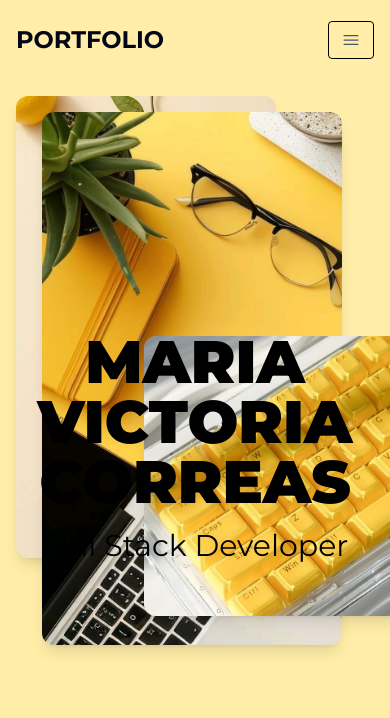
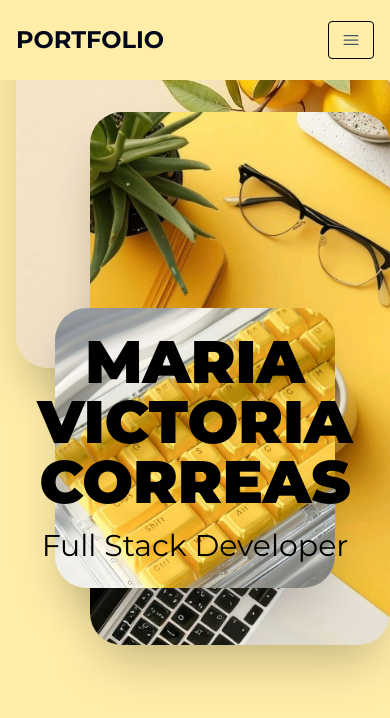
Before and after one commit to MVCorreas/portfolio-mvcorreas, a Next.js app: page / in a window 390 px wide. Shown: the top 718 px of the page. Built offline with nearby package versions, Linux system fonts and the light colour scheme.

Commit message:
style: added responsive position to images

```diff
--- a/src/app/components/HeroSection.jsx
+++ b/src/app/components/HeroSection.jsx
@@ -6,26 +6,26 @@ export default function HeroSection() {
       {/* Top Left Image */}
       <Image
         src="/yellow-flowers.jpg"
-        alt="Yellow fabric"
-        width={260}
+        alt="Yellow flowers"
+        width={460}
         height={460}
-        className="absolute top-12 left-4 rounded-xl shadow-lg"
+        className="absolute bottom-120 left-4 rounded-4xl shadow-2xl md:bottom-124 sm:bottom-124"
       />
       {/* Top Right Image */}
       <Image
         src="/yellow-desktop.jpg"
-        alt="Yellow chairs"
+        alt="Yellow desktop"
         width={300}
         height={600}
-        className="absolute top-16 right-12 rounded-xl shadow-lg"
+        className="absolute top-16 right-0 rounded-4xl shadow-2xl md:right-[-48px] sm:right-[-124px]"
       />
       {/* Bottom Left Image */}
       <Image
         src="/yellow-keyboard.jpg"
-        alt="Yellow stairs"
+        alt="Yellow keyboard"
         width={280}
         height={280}
-        className="absolute top-72 left-36 rounded-xl shadow-lg"
+        className="absolute lg:top-64 lg:left-12 rounded-4xl shadow-2xl sm:top-124 sm:left-72"
       />
       <div className="relative z-10 text-center">
         <h1 className="text-6xl font-extrabold mb-4 text-black">
```
